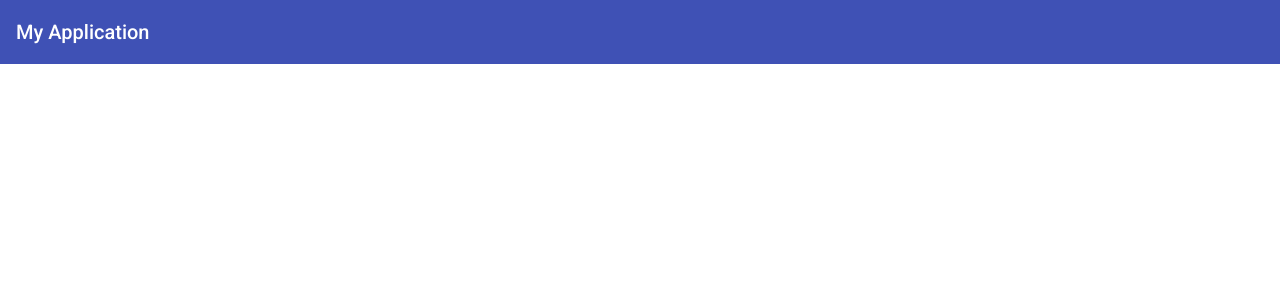
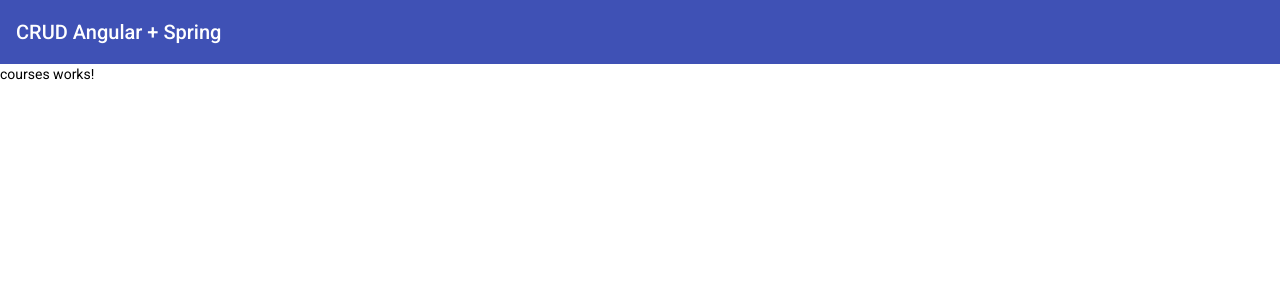
Before and after one commit to gabrielpadilh4/crud-angular-spring, an Angular app in the folder crud-angular/: page /courses in a window 1280 px wide. Before the commit this address led to /. Shown: the top 300 px of the page. Built offline with nearby package versions, Linux system fonts and the light colour scheme.

Commit message:
feat: Courses module

```diff
--- a/crud-angular/src/app/app-routing.module.ts
+++ b/crud-angular/src/app/app-routing.module.ts
@@ -1,10 +1,17 @@
 import { NgModule } from '@angular/core';
 import { RouterModule, Routes } from '@angular/router';
 
-const routes: Routes = [];
+const routes: Routes = [
+  { path: '', pathMatch: 'full', redirectTo: 'courses' },
+  {
+    path: 'courses',
+    loadChildren: () =>
+      import('./courses/courses.module').then((m) => m.CoursesModule),
+  },
+];
 
 @NgModule({
   imports: [RouterModule.forRoot(routes)],
-  exports: [RouterModule]
+  exports: [RouterModule],
 })
-export class AppRoutingModule { }
+export class AppRoutingModule {}
--- a/crud-angular/src/app/app.component.html
+++ b/crud-angular/src/app/app.component.html
@@ -1,3 +1,4 @@
 <mat-toolbar color="primary">
-  <span>My Application</span>
+  <span>CRUD Angular + Spring</span>
 </mat-toolbar>
+<router-outlet></router-outlet>
--- /dev/null
+++ b/crud-angular/src/app/courses/courses-routing.module.ts
@@ -0,0 +1,12 @@
+import { NgModule } from '@angular/core';
+import { RouterModule, Routes } from '@angular/router';
+
+import { CoursesComponent } from './courses/courses.component';
+
+const routes: Routes = [{ path: '', component: CoursesComponent }];
+
+@NgModule({
+  imports: [RouterModule.forChild(routes)],
+  exports: [RouterModule],
+})
+export class CoursesRoutingModule {}
--- /dev/null
+++ b/crud-angular/src/app/courses/courses/courses.component.html
@@ -0,0 +1 @@
+<p>courses works!</p>
--- /dev/null
+++ b/crud-angular/src/app/courses/courses/courses.component.ts
@@ -0,0 +1,15 @@
+import { Component, OnInit } from '@angular/core';
+
+@Component({
+  selector: 'app-courses',
+  templateUrl: './courses.component.html',
+  styleUrls: ['./courses.component.scss']
+})
+export class CoursesComponent implements OnInit {
+
+  constructor() { }
+
+  ngOnInit(): void {
+  }
+
+}
```
Also changed, not shown: crud-angular/src/app/courses/courses.module.ts (added, +11 -0 lines), crud-angular/src/app/courses/courses/courses.component.scss (added), 1 other file (tests, documents, lock files or other folders).
